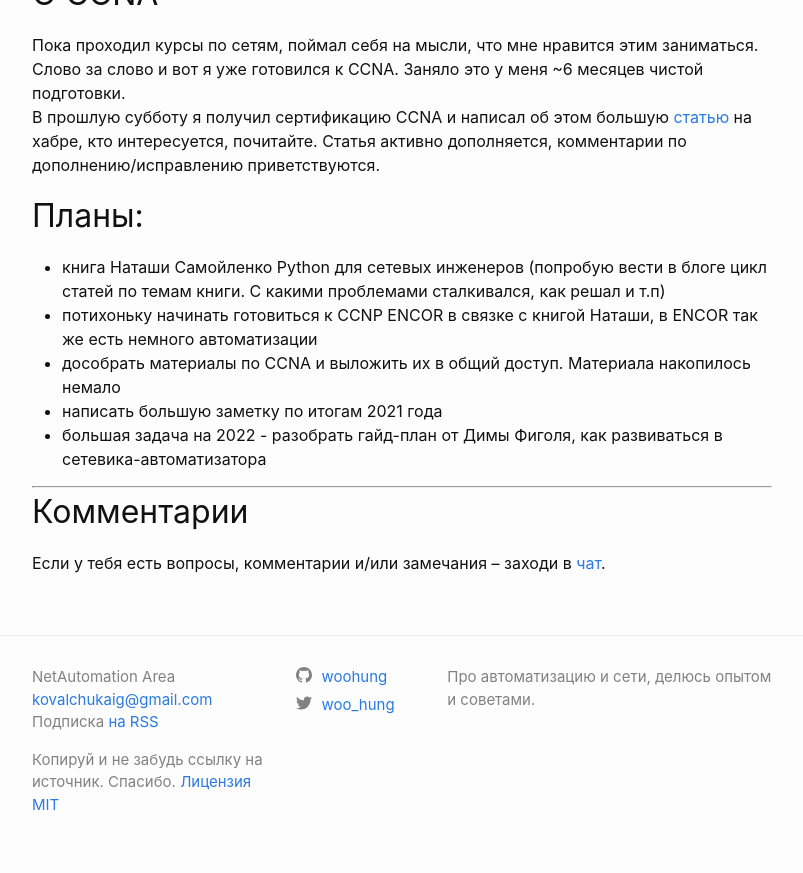
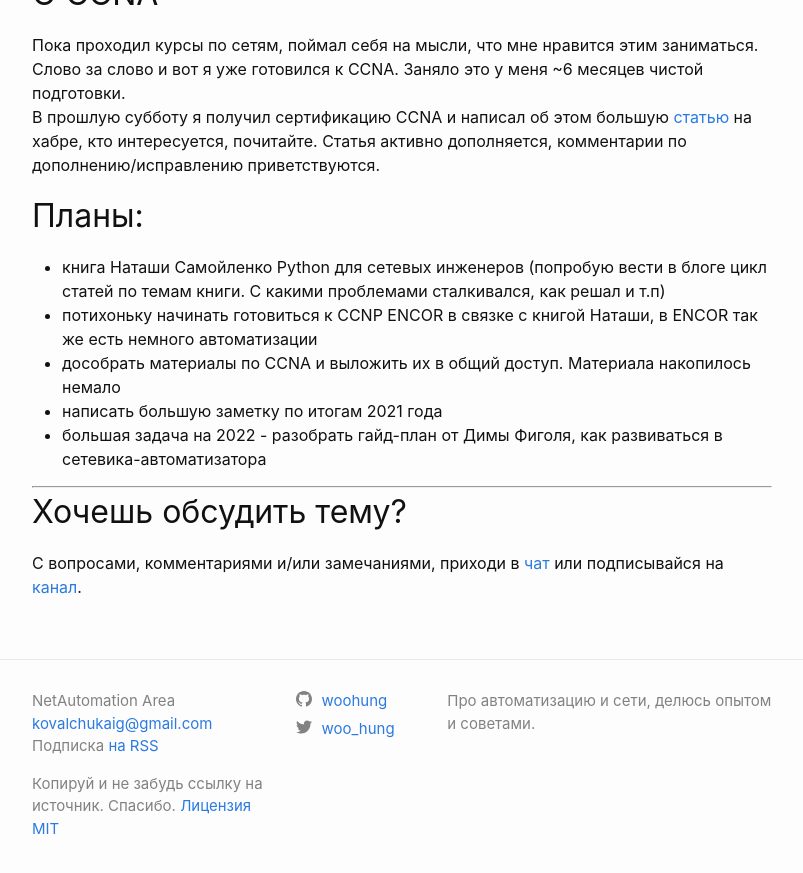
Before and after one commit to woohung/woohung.github.io, a Jekyll site: the page built from _posts/2021-11-23-CCNA-Работа-Блог.md, in a window 1280 px wide and 900 px high, scrolled down 1370 px. Shown: the top 873 px of the window, without its empty margins (238-1041 px from the left). Built offline with Jekyll 4.4.1, drawn with Linux system fonts in a browser that asks for light colours.

Commit message:
Update comments

```diff
--- a/_posts/2021-11-23-CCNA-Работа-Блог.md
+++ b/_posts/2021-11-23-CCNA-Работа-Блог.md
@@ -32,5 +32,5 @@ author: Artem Kovalchuk
 - большая задача на 2022 - разобрать гайд-план от Димы Фиголя, как развиваться в сетевика-автоматизатора
 
 <hr>
-<h2>Комментарии</h2>
-Если у тебя есть вопросы, комментарии и/или замечания – заходи в [чат](https://t.me/netautomationarea).
+<h2>Хочешь обсудить тему?</h2>
+С вопросами, комментариями и/или замечаниями, приходи в [чат](https://t.me/netautomationarea) или подписывайся на [канал](https://t.me/netautomation).
```
Also changed, not shown: _posts/2021-11-30-CCNA-200-301.md (+2 -2 lines), _posts/2021-12-25-Итоги.md (+2 -2 lines).
